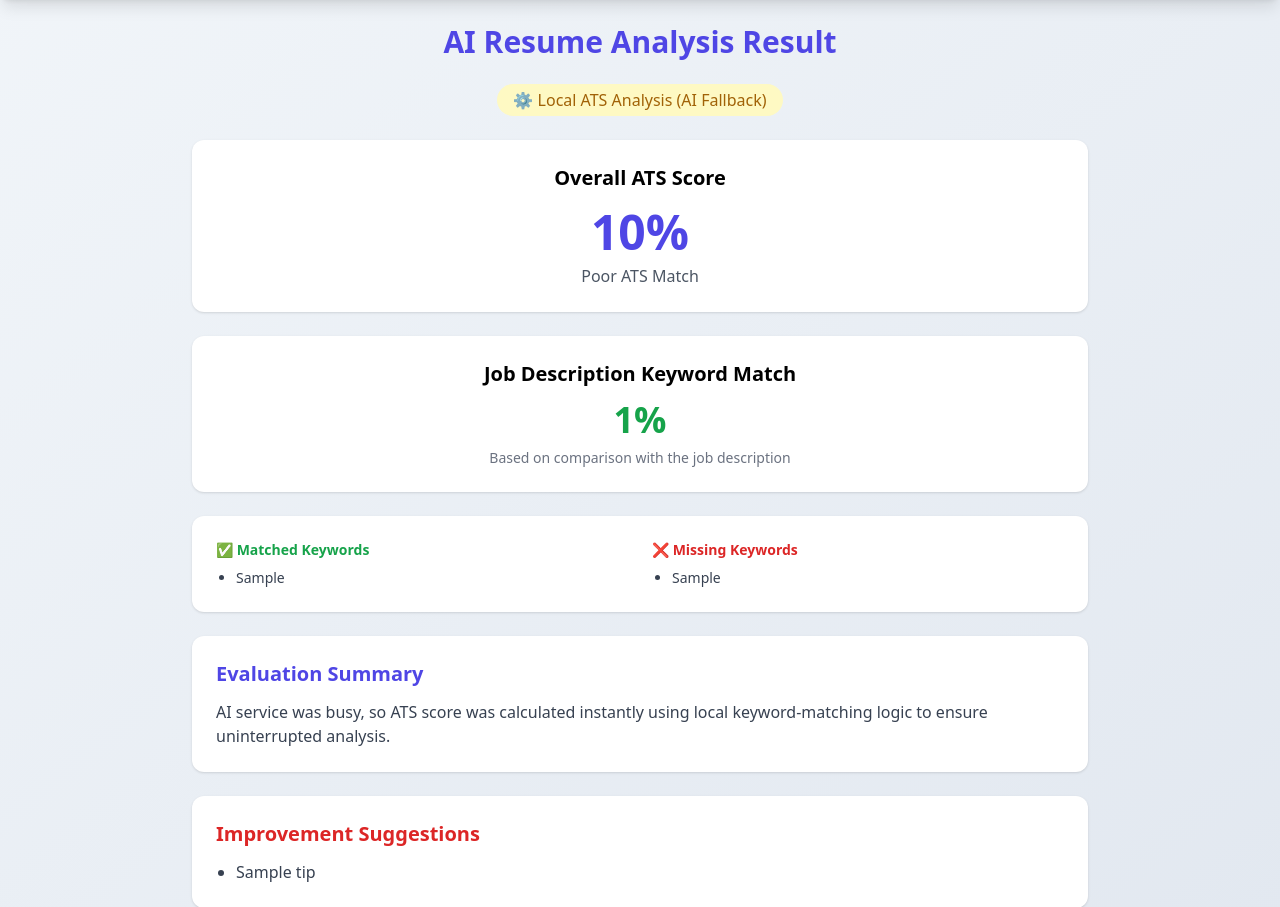
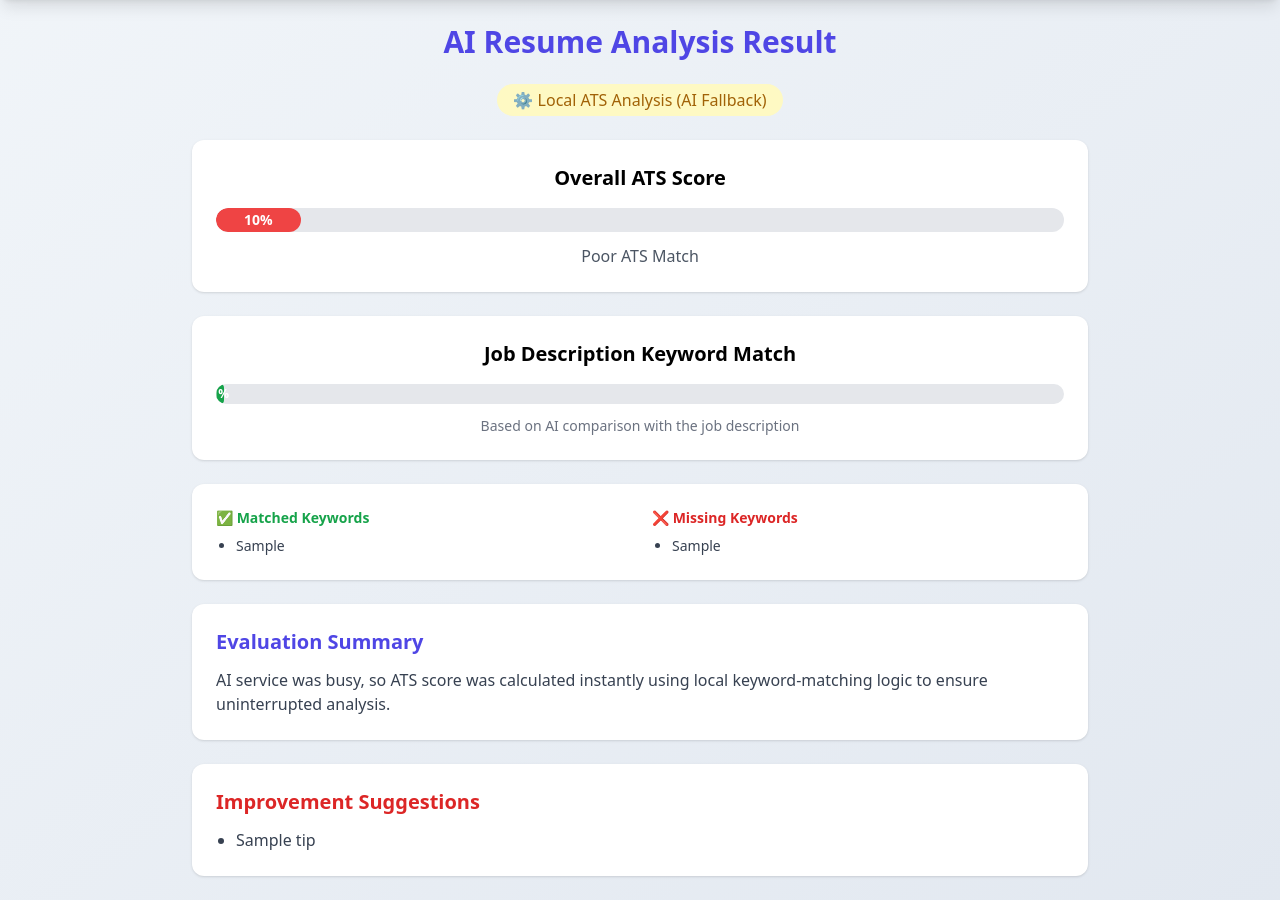
Before and after one commit to Rakhul-Sankar/Resume-Analyzer, a Django app: template resume/analyzer/templates/analyze.html in a window 1280 px wide. Shown: the part 73-980 px from the top of the page. Run offline with Django 5.2, Linux system fonts and the light colour scheme; the template is opened without the code that fills it: most values are stand-ins (such as "Sample title", 1, 10 or a date in 2020); some libraries are stand-ins or nearby versions.

Commit message:
added progress bar

```diff
--- a/resume/analyzer/templates/analyze.html
+++ b/resume/analyzer/templates/analyze.html
@@ -73,13 +73,23 @@ tailwind.config = {
 
    <!-- OVERALL ATS SCORE -->
 <div class="bg-white p-6 rounded-xl shadow text-center">
-      <h2 class="text-xl font-semibold">Overall ATS Score</h2>
+  <h2 class="text-xl font-semibold mb-4">Overall ATS Score</h2>
 
-      <p class="text-5xl font-black text-indigo-600 mt-4">
+  <!-- Progress Bar -->
+  <div class="w-full bg-gray-200 rounded-full h-6 overflow-hidden">
+    <div id="scoreBar"
+      class="h-6 rounded-full text-white text-sm flex items-center justify-center font-semibold transition-all duration-700
+      {% if ats_score >= 85 %} bg-green-600
+      {% elif ats_score >= 70 %} bg-indigo-600
+      {% elif ats_score >= 50 %} bg-yellow-500
+      {% else %} bg-red-500 {% endif %}"
+      style="width: 0%;">
       {{ ats_score }}%
-      </p>
+    </div>
+  </div>
 
-      <p class="mt-2 text-gray-600 font-medium">
+  <!-- Score Label -->
+  <p class="mt-3 text-gray-600 font-medium">
     {% if ats_score >= 85 %}
       Excellent ATS Match
     {% elif ats_score >= 70 %}
@@ -92,20 +102,27 @@ tailwind.config = {
   </p>
 </div>
 
+
    <!-- KEYWORD MATCH -->
 <div class="bg-white p-6 rounded-xl shadow text-center">
-      <h2 class="text-xl font-semibold mb-3">
+  <h2 class="text-xl font-semibold mb-4">
     Job Description Keyword Match
   </h2>
 
-      <p class="text-4xl font-bold text-green-600">
+  <!-- Progress Bar -->
+  <div class="w-full bg-gray-200 rounded-full h-5 overflow-hidden">
+    <div id="keywordBar"
+      class="h-5 rounded-full bg-green-600 text-white text-xs flex items-center justify-center font-semibold transition-all duration-700"
+      style="width: 0%;">
       {{ keyword_match_percentage }}%
-      </p>
+    </div>
+  </div>
 
-      <p class="text-sm text-gray-500 mt-2">
-        Based on comparison with the job description
+  <p class="text-sm text-gray-500 mt-3">
+    Based on AI comparison with the job description
   </p>
 </div>
+
 
     <!-- MATCHED & MISSING -->
     <div class="bg-white p-6 rounded-xl shadow">
@@ -176,5 +193,20 @@ tailwind.config = {
   </div>
 </main>
 
+<script>
+window.addEventListener("load", () => {
+  const bar = document.getElementById("scoreBar");
+  bar.style.width = "{{ ats_score }}%";
+});
+
+window.addEventListener("load", () => {
+  const scoreBar = document.getElementById("scoreBar");
+  if (scoreBar) scoreBar.style.width = "{{ ats_score }}%";
+
+  const keywordBar = document.getElementById("keywordBar");
+  if (keywordBar) keywordBar.style.width = "{{ keyword_match_percentage }}%";
+});
+</script>
+
 </body>
 </html>
--- a/resume/analyzer/templates/dashboard.html
+++ b/resume/analyzer/templates/dashboard.html
@@ -73,7 +73,7 @@ tailwind.config = {
 
 <!-- ================= MAIN ================= -->
 <main class="max-w-2xl mx-auto px-6 py-12">
-  <div class="bg-white p-10 rounded-xl shadow-lg animate-fade-in">
+  <div class="bg-white/90 backdrop-blur-md p-10 rounded-2xl shadow-xl border border-gray-100 animate-fade-in">
    <!-- Greeting -->
 <h2 class="text-3xl font-bold mb-6 text-indigo-700 text-center">
   {{ greeting }} {{ request.user.first_name|default:request.user.username|capfirst }}
```
Also changed, not shown: resume/analyzer/templates/upload.html (+8 -7 lines), resume/db.sqlite3. Lines whose indentation alone changed are shown as unchanged.
